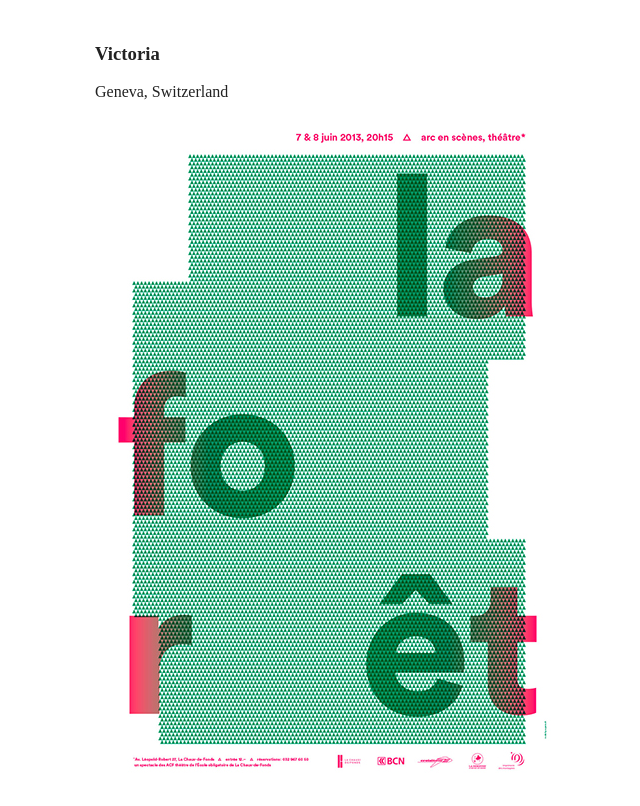
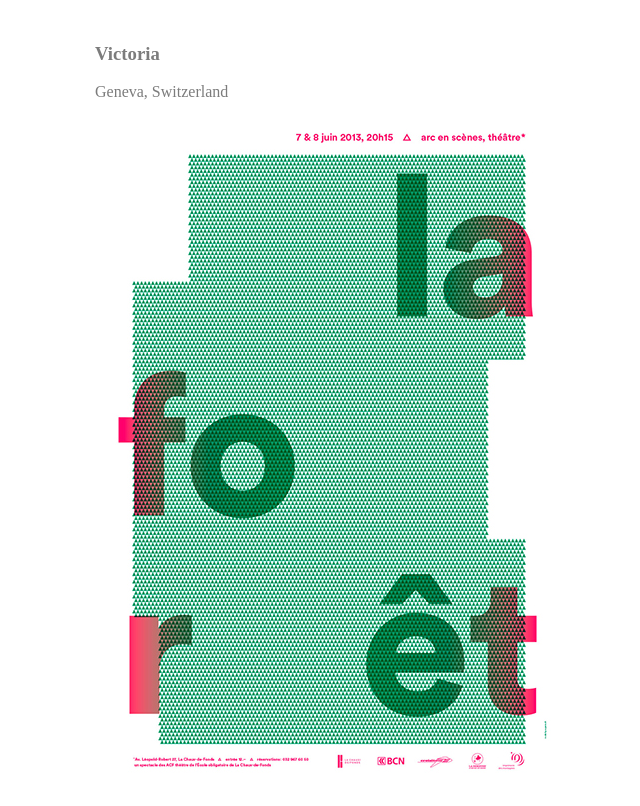
Before and after one commit to vicky42119/core-1-setup-demo, a website built with Parcel: page index.html in a window 1280 px wide. Shown: the whole page, without its empty margins (33-673 px from the left). Built offline with nearby package versions, Linux system fonts and the light colour scheme.

Commit message:
Update main.css

```diff
--- a/css/main.css
+++ b/css/main.css
@@ -12,7 +12,7 @@
    ========================================================================== */
 
 html {
-  color: #222;
+  color: rgb(124, 124, 124);
   font-size: 1em;
   line-height: 1.4;
   padding:1.5rem;
@@ -21,14 +21,11 @@ main {
   width: 80vw;
   margin: 0 auto;
   display:grid;
-  grid-template-columns: repeat(1fr 2fr);
-  grid-auto-rows: repeat(400px, 400px);
+  grid-template-columns: 150px 1fr;
+  grid-auto-rows: 50px 1fr 50px;
   grid: gap 20px;
 
-aside {
-  grid-column: 1;
-  grid-row: 2;
-}
+
 
 
 
```
